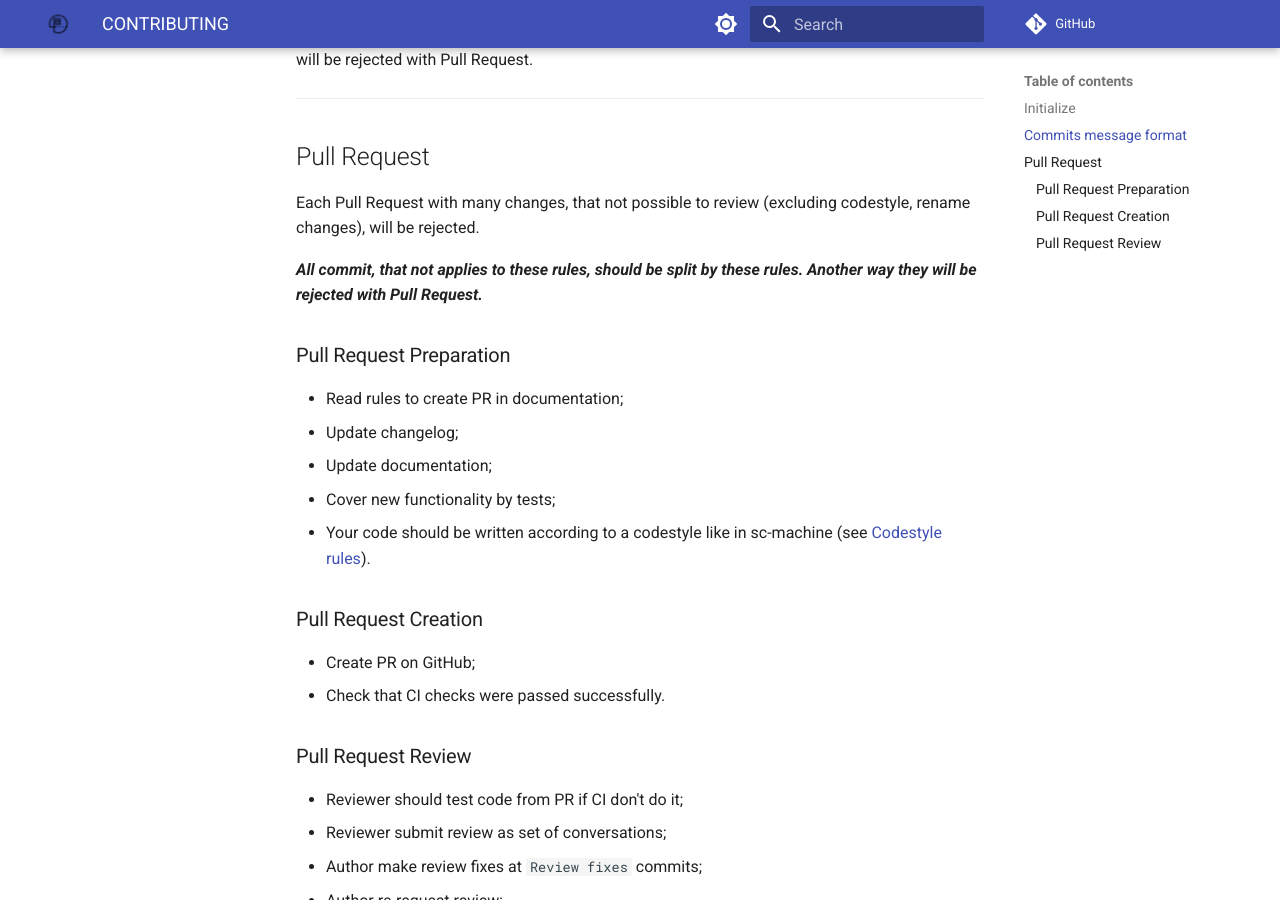
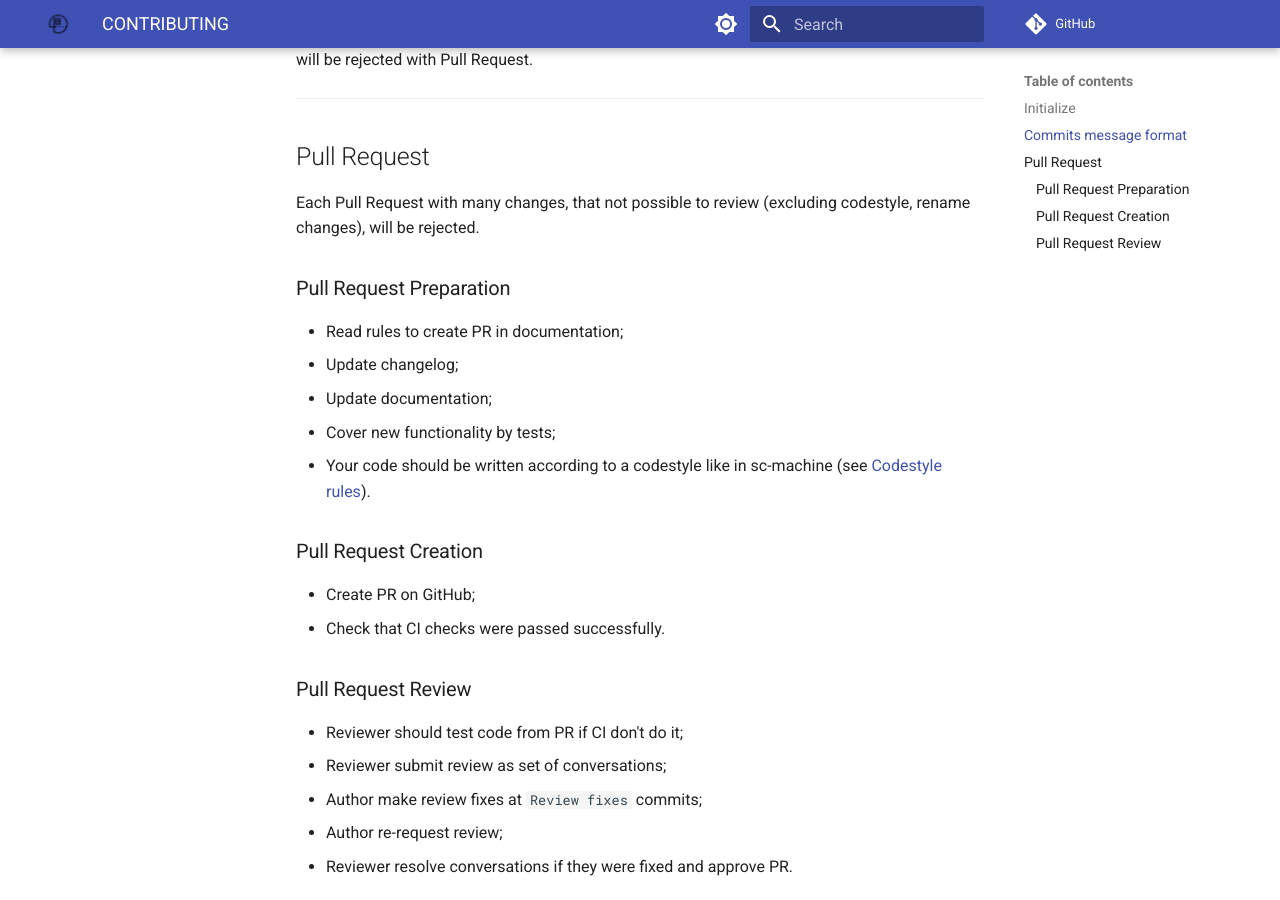
Before and after one commit to ostis-ai/sc-component-manager, an MkDocs documentation site: the page built from docs/CONTRIBUTING.md, in a window 1280 px wide and 900 px high, scrolled down 2466 px. Built offline with MkDocs 1.6.1 and Material for MkDocs 9.7.7, drawn with Linux system fonts in a browser that asks for light colours; comment, search, counter and statistics services are not loaded.

Commit message:
[docs] Remove extra mention about rejecting PR

```diff
--- a/docs/CONTRIBUTING.md
+++ b/docs/CONTRIBUTING.md
@@ -103,8 +103,6 @@ All commits that not follow these rules should be split according to these rules
 
 Each Pull Request with many changes, that not possible to review (excluding codestyle, rename changes), will be rejected.
 
-_**All commit, that not applies to these rules, should be split by these rules. Another way they will be rejected with Pull Request.**_
-
 ### Pull Request Preparation
 
  - Read rules to create PR in documentation;
```
